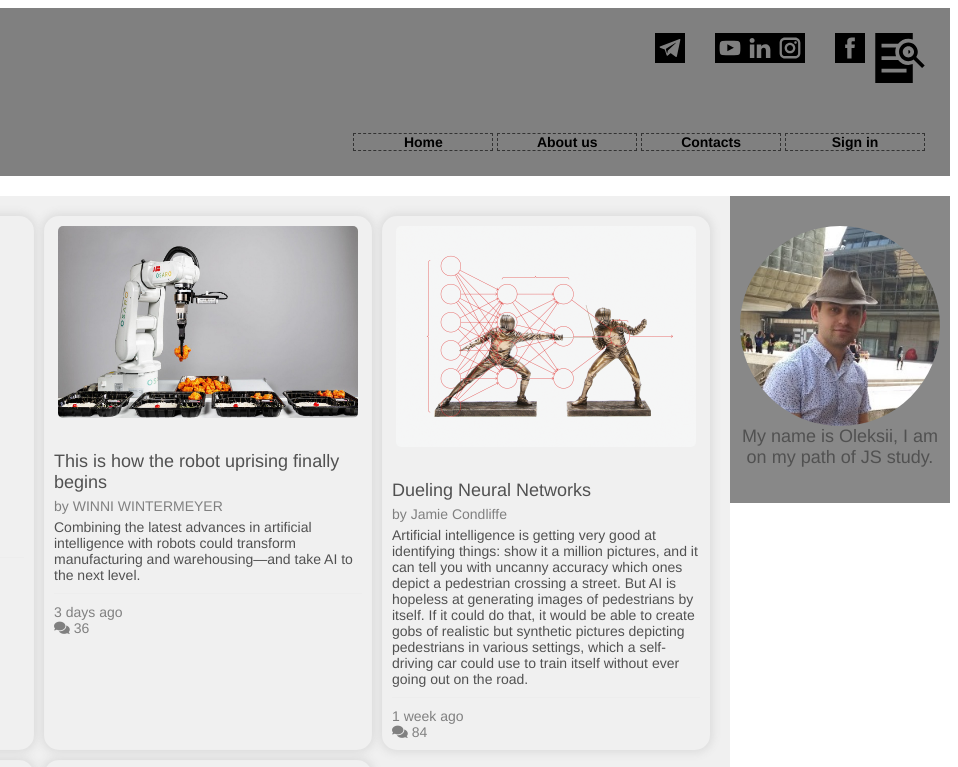
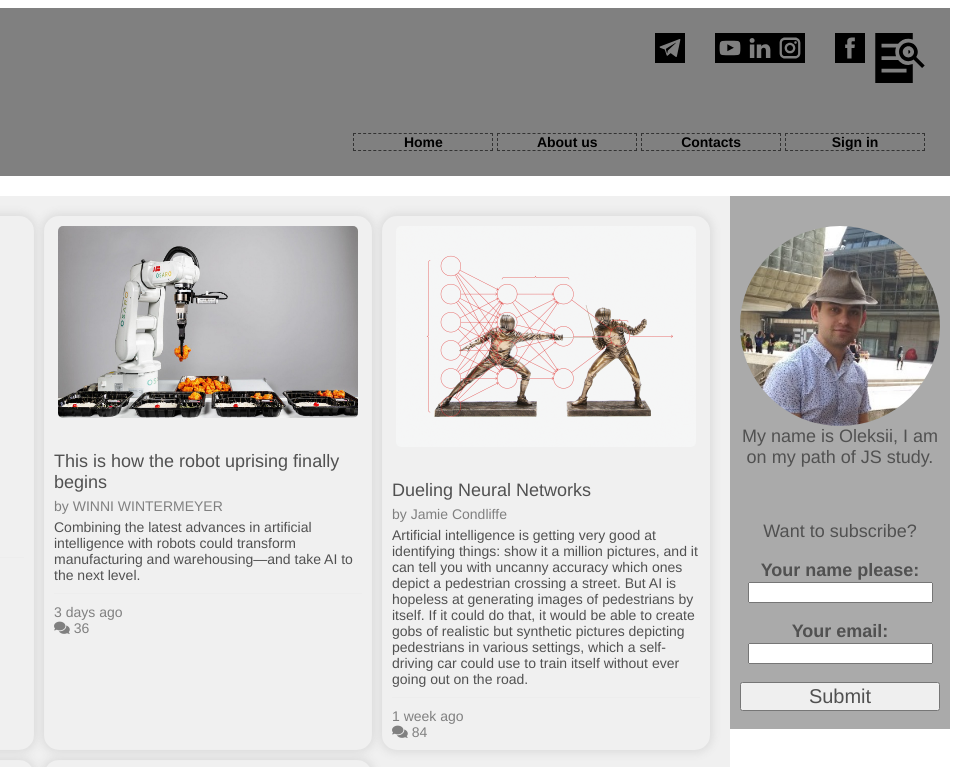
Before and after one commit to TrueGandalf/littleBlog, a plain HTML site: page index.html in a window 1280 px wide. Shown: the top 767 px of the page, 322-1280 px from the left. Drawn offline with Linux system fonts and the light colour scheme.

Commit message:
form subscribe

```diff
--- a/index.html
+++ b/index.html
@@ -142,6 +142,18 @@
 			<a href="#" class="facebook"></a>
 			<a href="#" class="linkedin"></a>
 		</div>
+		<form class="subscribe-block" name="test" method="post" action="#">
+			<p>Want to subscribe?</p>
+			<p><b>Your name please:</b><br>
+				<input type="text">
+			</p>
+			<p><b>Your email:</b><br>
+				<input type="text">
+			</p>
+			<p>
+				<input type="submit" value="Submit">
+			</p>
+		</form>
 	</aside>
 	<div class="clearfix"></div>
 	<footer>footer</footer>
--- a/style.css
+++ b/style.css
@@ -216,7 +216,7 @@ img.robot-arm{
 
 aside {
 	float: right;
-	background-color: #888;
+	background-color: #AAA;
 	width: 220px;
 	padding-top: 30px;
 	padding-left: 10px;
@@ -257,6 +257,15 @@ img.photo {
 	background: url(imgs/facebook.svg)  no-repeat 50% 50%;
 }
 
+input[type="submit"] {
+	font-family: Helvetica, sans-serif;
+  font-weight: normal;
+  font-size: 20px;
+  color: #515151;
+  /*display: block;*/
+  width: 200px;
+}
+
 footer {
 	background-color: #111111;
 	padding: 20px;
```
